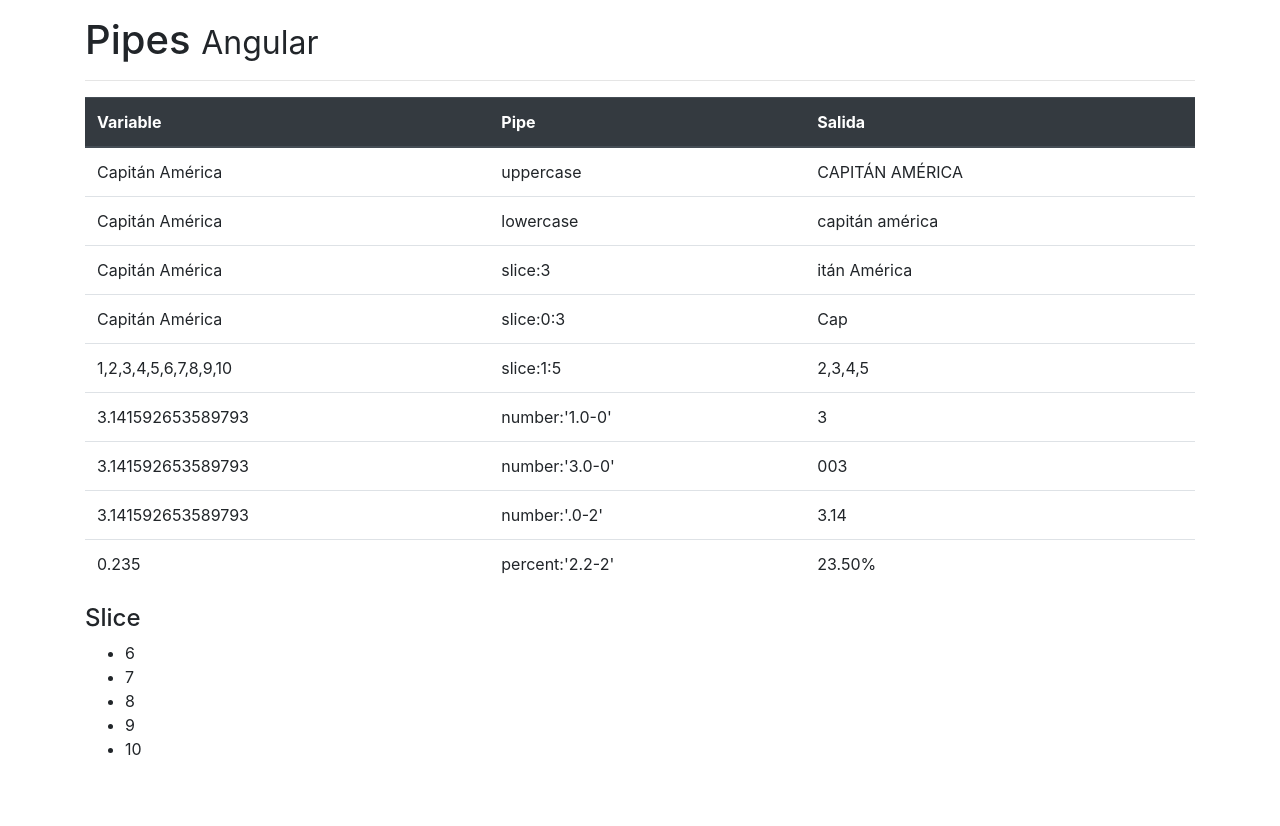
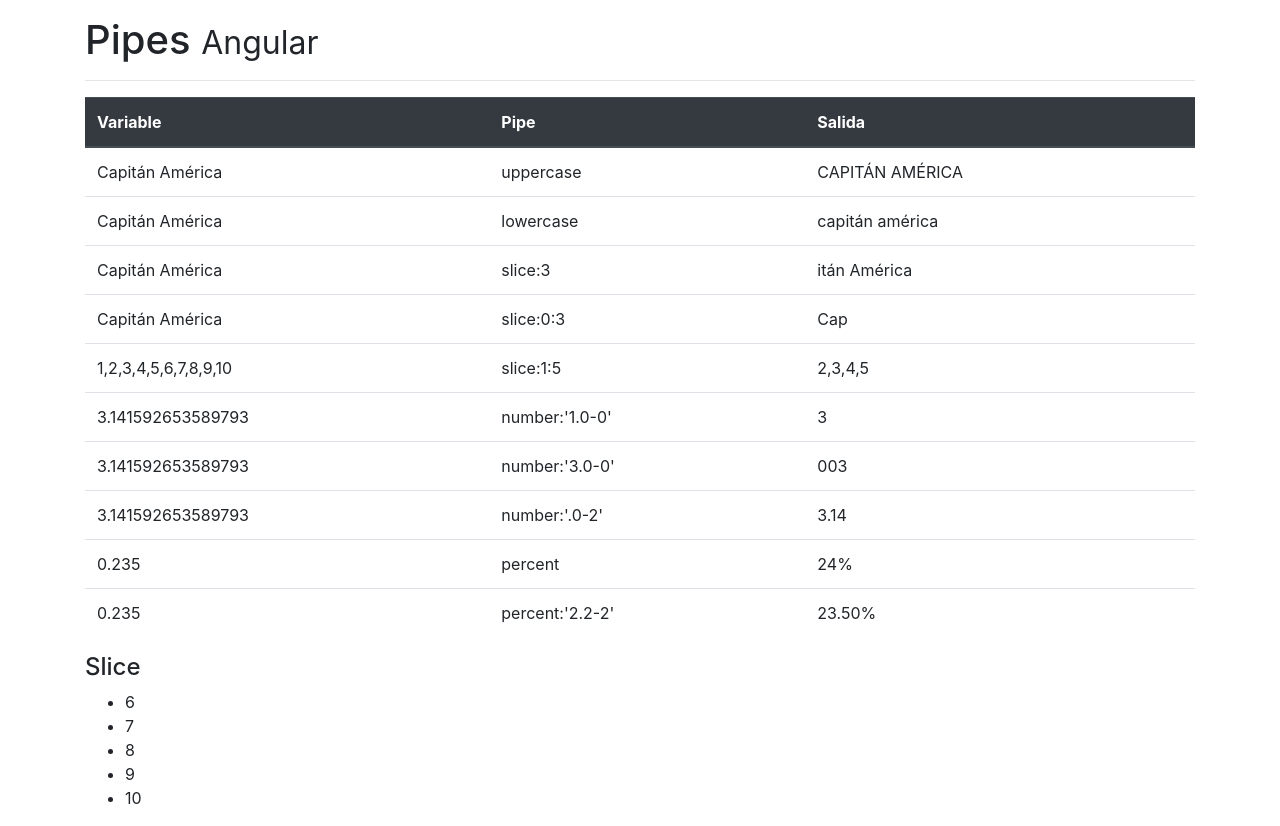
Before and after one commit to JoeyMP/angular, an Angular app in the folder curso/03-pipes/: page / in a window 1280 px wide. Before the commit the page ends 800 px from the top, so only its background shows below. Built offline with nearby package versions, Linux system fonts and the light colour scheme.

Commit message:
pipes-percent

```diff
--- a/curso/03-pipes/src/app/app.component.html
+++ b/curso/03-pipes/src/app/app.component.html
@@ -53,6 +53,11 @@
         </tr>
         <tr>
           <td>{{porcentaje}}</td>
+          <td> percent</td>
+          <td>{{porcentaje | percent}}</td>
+        </tr>
+        <tr>
+          <td>{{porcentaje}}</td>
           <td> percent:'2.2-2'</td>
           <td>{{porcentaje | percent:'2.2-2'}}</td>
         </tr>
```
